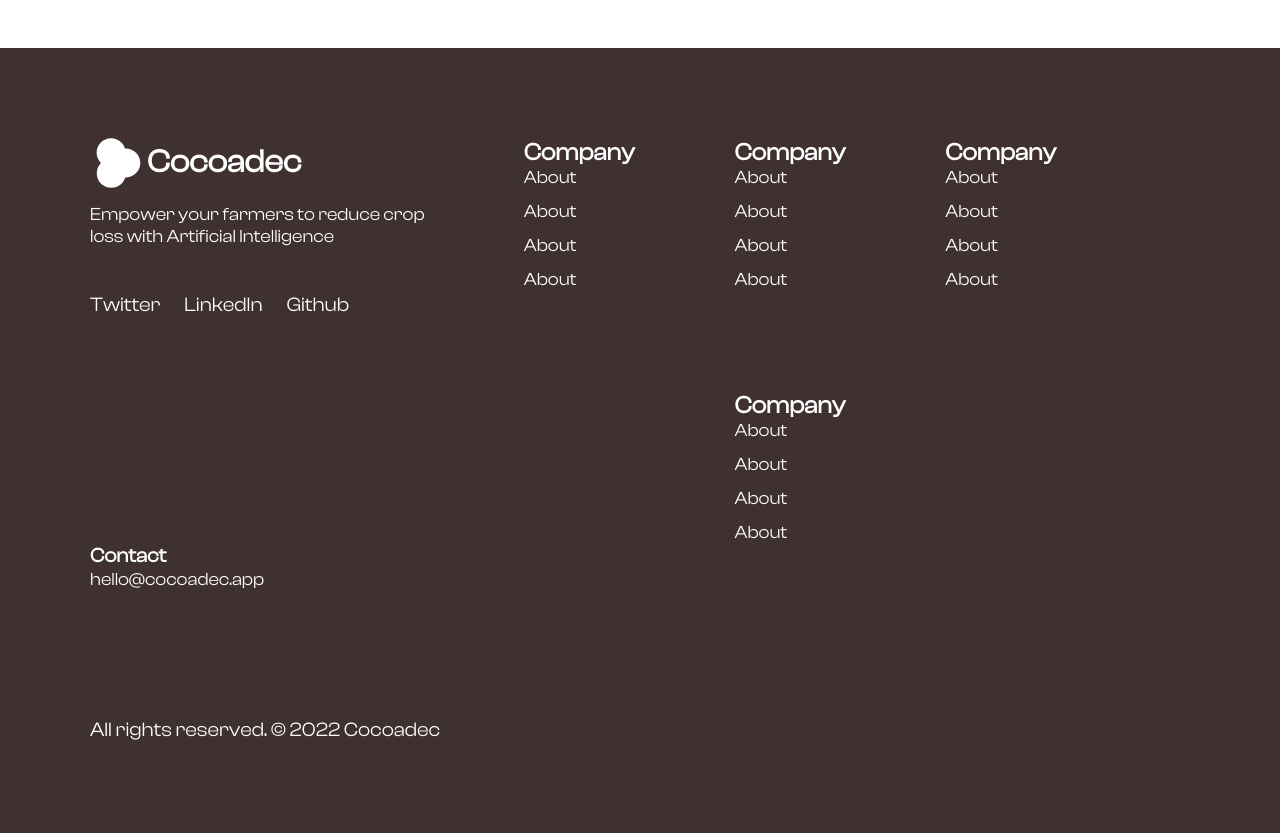
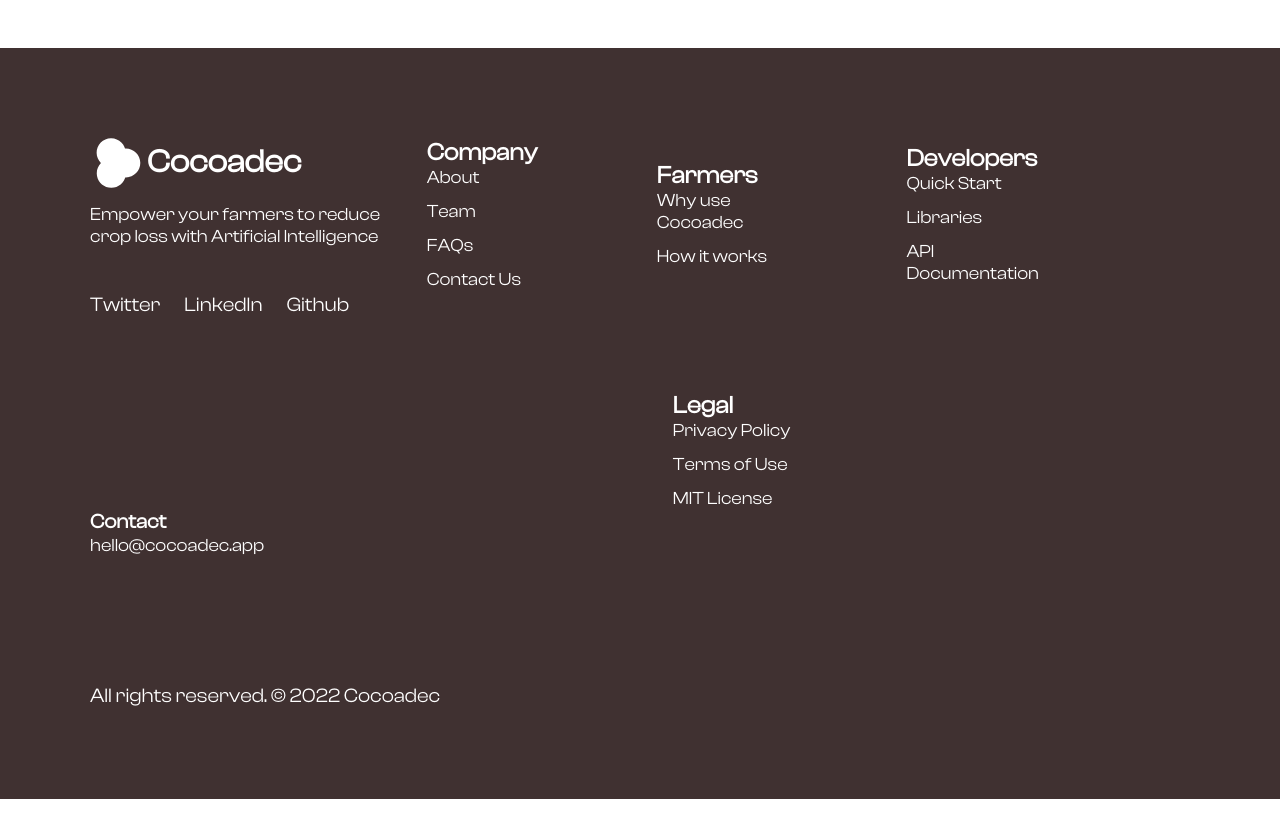
Before and after one commit to Gaeygo/Cocoadec-vite, a React (Vite) app: page / in a window 1280 px wide. Shown: the part 3380-4213 px from the top of the page. After the commit the page ends 4179 px from the top, so only its background shows below. Built offline with nearby package versions, Linux system fonts and the light colour scheme.

Commit message:
Footer fix-content

```diff
--- a/src/components/Footer.jsx
+++ b/src/components/Footer.jsx
@@ -42,70 +42,56 @@
                 <a>About</a>
               </li>
               <li>
-                <a>About</a>
+                <a>Team</a>
               </li>
               <li>
-                <a>About</a>
+                <a>FAQs</a>
               </li>
               <li>
-                <a>About</a>
+                <a>Contact Us</a>
               </li>
             </ul>
           </div>
           <div>
             <h2 className="font-semibold text-[24px] leading-[29px]">
-              Company
+              Farmers
             </h2>
             <ul className="font-medium text-[18px] leading-[22px] space-y-[12px]">
               <li>
-                <a>About</a>
+                <a>Why use Cocoadec</a>
               </li>
               <li>
-                <a>About</a>
-              </li>
-              <li>
-                <a>About</a>
-              </li>
-              <li>
-                <a>About</a>
+                <a>How it works</a>
               </li>
             </ul>
           </div>
           <div>
             <h2 className="font-semibold text-[24px] leading-[29px]">
-              Company
+              Developers
             </h2>
             <ul className="font-medium text-[18px] leading-[22px] space-y-[12px]">
               <li>
-                <a>About</a>
+                <a>Quick Start</a>
               </li>
               <li>
-                <a>About</a>
+                <a>Libraries</a>
               </li>
               <li>
-                <a>About</a>
-              </li>
-              <li>
-                <a>About</a>
+                <a>API Documentation</a>
               </li>
             </ul>
           </div>
-          <div className=" md:col-start-2  " >
-            <h2 className="font-semibold  text-[24px] leading-[29px]">
-              Company
-            </h2>
+          <div className=" md:col-start-2  ">
+            <h2 className="font-semibold  text-[24px] leading-[29px]">Legal</h2>
             <ul className="font-medium text-[18px] leading-[22px] space-y-[12px]">
               <li>
-                <a>About</a>
+                <a>Privacy Policy</a>
               </li>
               <li>
-                <a>About</a>
+                <a>Terms of Use</a>
               </li>
               <li>
-                <a>About</a>
-              </li>
-              <li>
-                <a>About</a>
+                <a>MIT License</a>
               </li>
             </ul>
           </div>
```
